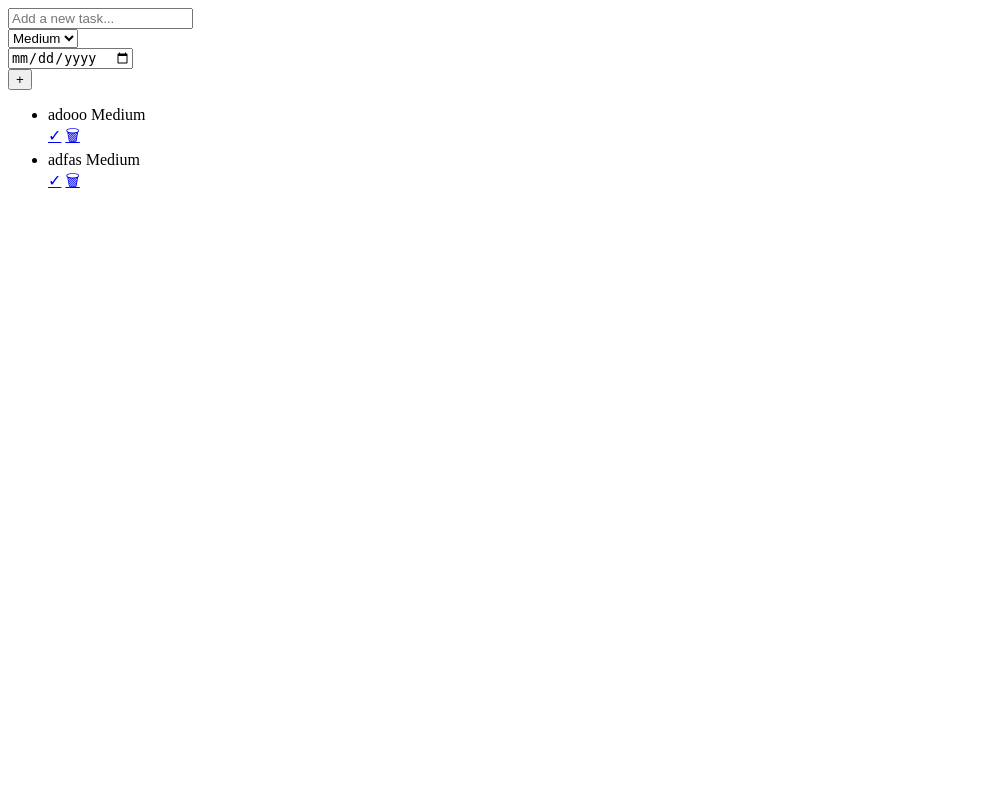
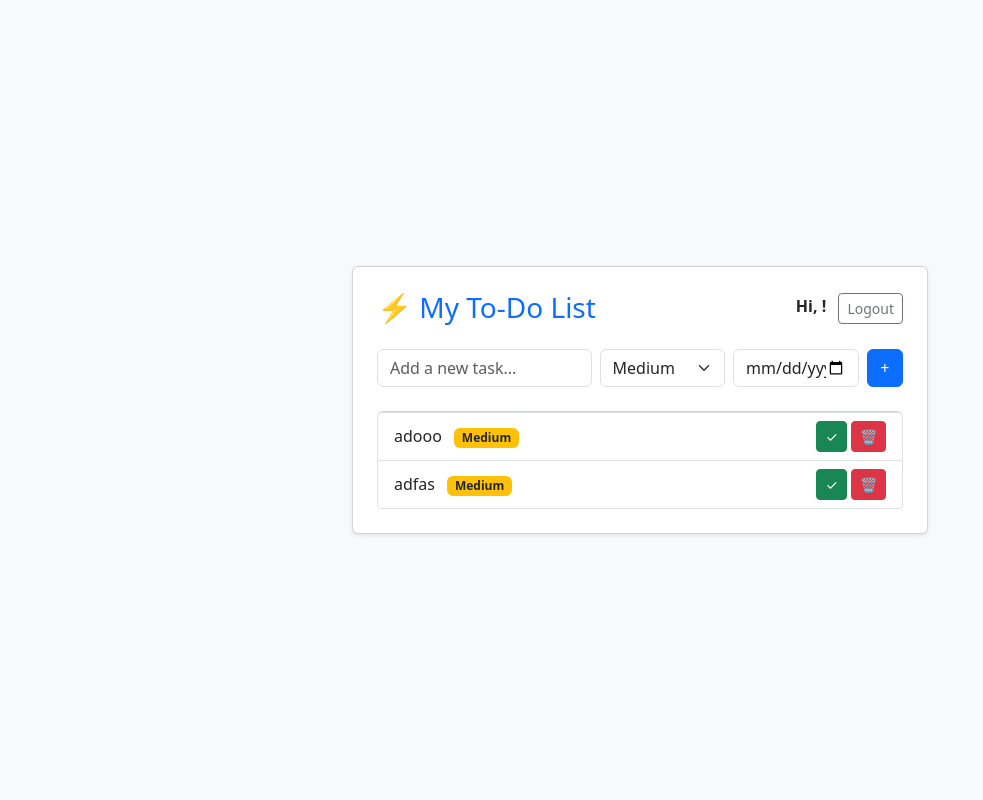
Before and after one commit to fattygezu-png/django-todo-app, a Django app: template todo/templates/todo/home.html in a window 1280 px wide. Shown: the whole page, without its empty margins (0-983 px from the left). Run offline with Django 5.2, Linux system fonts and the light colour scheme; the template is opened without the code that fills it: values that come from a table or form of the project are taken from there, others are empty; data comes from the database, SQL or seed files in the repository; parts of the project's set-up code (start-up, migrations or seed data) failed here and were passed over.

Commit message:
Update home.html with full template layout and task form

```diff
--- a/todo/templates/todo/home.html
+++ b/todo/templates/todo/home.html
@@ -1,6 +1,23 @@
-<!-- Keep your outer card/container div and header (e.g. Hi, Faf! / Logout) -->
+<!DOCTYPE html>
+<html lang="en">
+<head>
+    <meta charset="UTF-8">
+    <meta name="viewport" content="width=device-width, initial-scale=1.0">
+    <title>My To-Do List</title>
+    <link href="https://cdn.jsdelivr.net/npm/bootstrap@5.3.0/dist/css/bootstrap.min.css" rel="stylesheet">
+</head>
+<body class="bg-light d-flex align-items-center min-vh-100">
+    <div class="container" style="max-width: 600px;">
+        <div class="card shadow-sm p-4">
+            <div class="d-flex justify-content-between align-items-center mb-4">
+                <h3 class="text-primary m-0">⚡ My To-Do List</h3>
+                <div>
+                    <span class="me-2 fw-bold">Hi, {{ request.user.username }}!</span>
+                    <a href="{% url 'logout' %}" class="btn btn-outline-secondary btn-sm">Logout</a>
+                </div>
+            </div>
 
-<!-- REPLACE YOUR OLD FORM WITH THIS: -->
+            <!-- Task Creation Form -->
             <form method="POST" class="row g-2 mb-4">
                 {% csrf_token %}
                 <div class="col-md-5">
@@ -17,7 +34,7 @@
                 </div>
             </form>
 
-<!-- REPLACE YOUR OLD TASK LIST UL WITH THIS: -->
+            <!-- Task List -->
             <ul class="list-group">
                 {% for task in tasks %}
                 <li class="list-group-item d-flex justify-content-between align-items-center">
@@ -48,3 +65,7 @@
                 <li class="list-group-item text-center text-muted">No tasks found. Add one above!</li>
                 {% endfor %}
             </ul>
+        </div>
+    </div>
+</body>
+</html>
```
Lines whose indentation alone changed are shown as unchanged.
